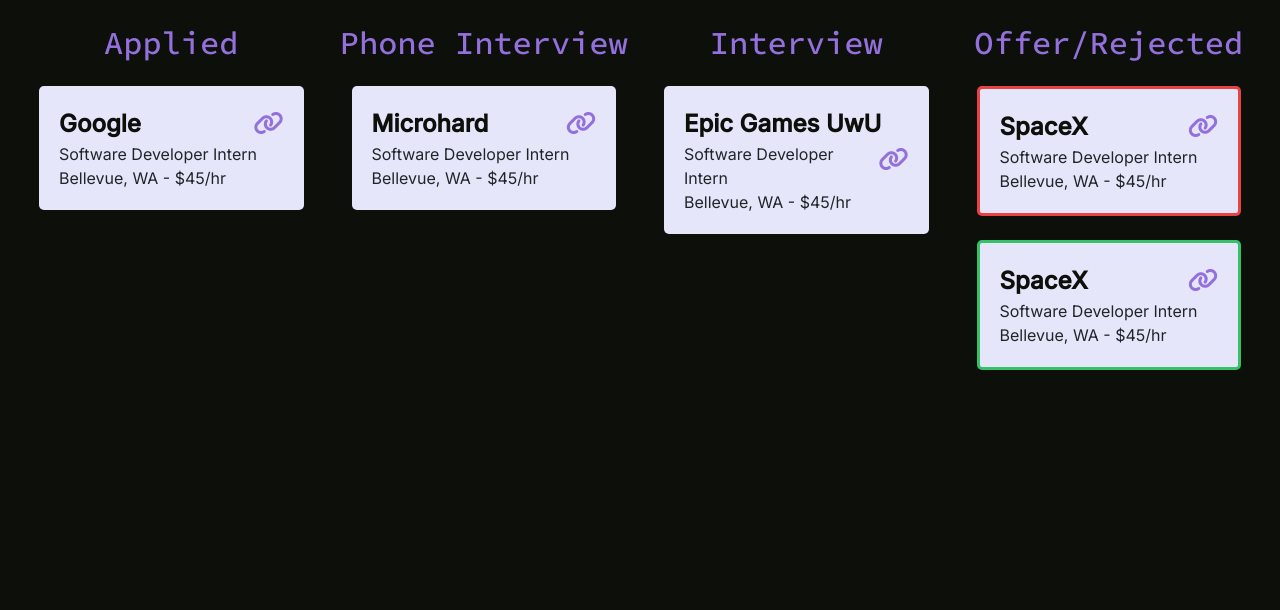
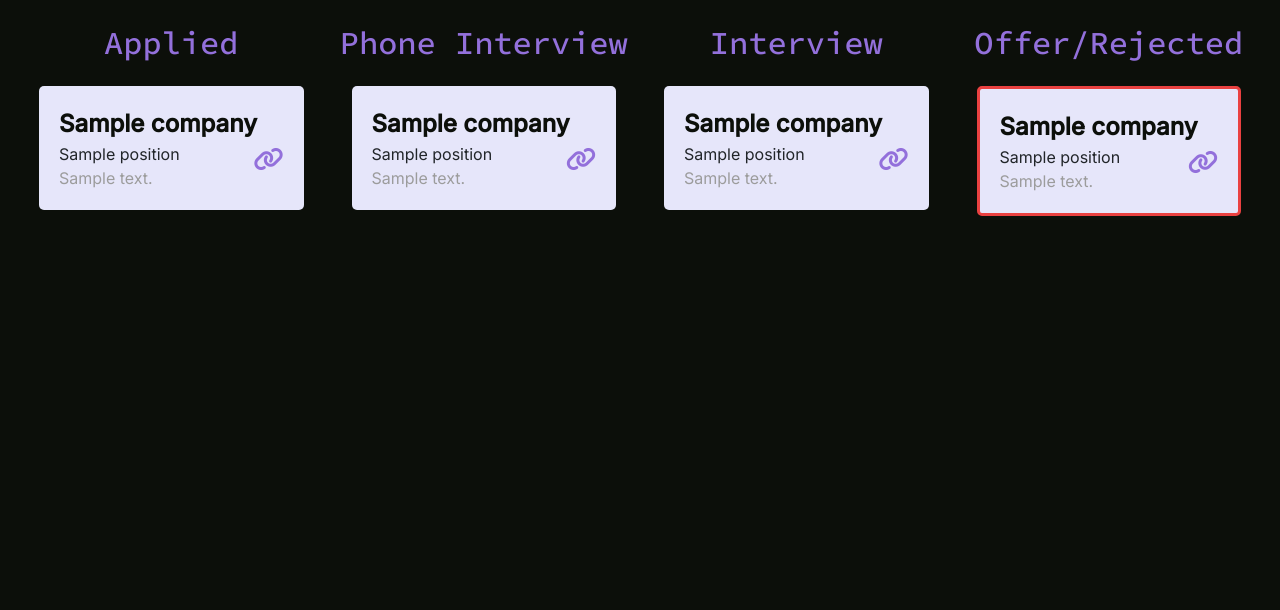
Before and after one commit to breyr/jobtracker, a Flask app: template src/templates/dashboard.html in a window 1280 px wide. Shown: the part 56-666 px from the top of the page. Run offline with Flask 3, Linux system fonts and the light colour scheme; the visitor is signed in with stand-in values (Sample User, id 1); the template is opened without the code that fills it: most values are stand-ins (such as "Sample title", 1, 10 or a date in 2020); some libraries are stand-ins or nearby versions.

Commit message:
feat: Xata integration to add an application

```diff
--- a/src/app.py
+++ b/src/app.py
@@ -56,7 +56,7 @@
             }
         })
         if res.is_success():
-            session['usr_uid'] = res['records'][0]['id']
+            session['uid'] = res['records'][0]['id']
         else:
             # user not in db
             pass
@@ -76,12 +76,12 @@
         # TODO refresh session token, tokens are invalid after 1 hour
         user_id = user['idToken']
         session['usr'] = user_id
+        session['email'] = email
         # add user to xata
         res = xata.records().insert('Users', {'email': email})
         if res.is_success() and 'idToken' in user:
             # user created in firebase and added to xata
-            session['email'] = email
-            session['usr_uid'] = res['id']
+            session['uid'] = res['id']
             return redirect(url_for('dashboard'))
     except:
         return redirect(url_for('index'))
@@ -91,9 +91,55 @@
 def dashboard():
     try:
         usr = session['usr']
-        return render_template('dashboard.html')
+
+        # Get all applications for the user
+        res = xata.data().query('Applications', {
+            "columns": ["*"],
+            "filter": {
+                "uid": session['uid']
+            }
+        })
+
+        # ! this could be slow if there are a lot of applications, but 4 queries will be slow if there are a lot of applications in the db
+        # Filter the applications by status
+        applied = [app for app in res['records']
+                   if app['status'] == 'applied']
+        phone_interview = [
+            app for app in res['records'] if app['status'] == 'phoneinterview']
+        interview = [
+            app for app in res['records'] if app['status'] == 'interview']
+        offer_rejected = [
+            app for app in res['records'] if app['status'] == 'offered' or app['status'] == 'rejected']
+
+        if res.is_success():
+            # applications retrieved
+            return render_template('dashboard.html', applied=applied, phone_interview=phone_interview, interview=interview, offer_rejected=offer_rejected)
     except KeyError:
         # If 'usr' is not in session, then the user is not logged in, redirect to index
+        return redirect(url_for('index'))
+
+
+@app.route('/newapp', methods=['POST'])
+def newapp():
+    try:
+        # user must be logged in
+        usr = session['usr']
+
+        # add application to xata
+        record = {
+            'uid': session['uid'],
+            'company': request.form['company'],
+            'position': request.form['position'],
+            'posting_link': request.form['posting-link'],
+            'status': request.form['status'],
+            'description': request.form['description'],
+        }
+
+        res = xata.records().insert('Applications', record)
+        if res.is_success():
+            # application added
+            return redirect(url_for('dashboard'))
+    except KeyError:
         return redirect(url_for('index'))
 
 
@@ -104,7 +150,7 @@
         # clear session
         session.pop('usr', None)
         session.pop('email', None)
-        session.pop('usr_uid', None)
+        session.pop('uid', None)
         return redirect(url_for('index'))
     except KeyError:
         return redirect(url_for('index'))
--- a/src/static/dashboard.js
+++ b/src/static/dashboard.js
@@ -60,10 +60,4 @@
     $('#new-application-modal .btn-outline-danger').click(function () {
         $('#new-application-modal').modal('hide');
     });
-
-    // Handle click event for the save changes button
-    $('#new-application-modal .btn-outline-danger').click(function () {
-        // TODO: Add your save changes logic here for updating the application details
-    });
-
 });
--- a/src/static/style.css
+++ b/src/static/style.css
@@ -162,3 +162,7 @@
 .company a:hover {
   color: #563f85;
 }
+
+.description {
+  color: rgb(156, 156, 156);
+}
--- a/src/templates/dashboard.html
+++ b/src/templates/dashboard.html
@@ -17,72 +17,84 @@
     <div class="p-2 w-25">
       <h2>Applied</h2>
       <section class="status-container">
-        <!-- TODO: Make divs clickable to have them move -->
-        <div class="application" id="fromserver1">
+        {% for application in applied %}
+        <div class="application" id="{{ application.id }}">
           <p class="company">
-            Google
-            <a href="#" target="_blank" class="posting-link"
+            {{ application.company }}
+            <a
+              href="{{application.posting_link}}"
+              target="_blank"
+              class="posting-link"
               ><i class="fa-solid fa-link"></i
             ></a>
           </p>
-          <p class="position">Software Developer Intern</p>
-          <p class="description">Bellevue, WA - $45/hr</p>
+          <p class="position">{{ application.position }}</p>
+          <p class="description">{{ application.description }}</p>
         </div>
+        {% endfor %}
       </section>
     </div>
     <div class="p-2 w-25">
       <h2>Phone Interview</h2>
       <section class="status-container">
-        <div class="application">
+        {% for application in phone_interview %}
+        <div class="application" id="{{ application.id }}">
           <p class="company">
-            Microhard
-            <a href="#" target="_blank" class="posting-link"
+            {{ application.company }}
+            <a
+              href="{{application.posting_link}}"
+              target="_blank"
+              class="posting-link"
               ><i class="fa-solid fa-link"></i
             ></a>
           </p>
-          <p class="position">Software Developer Intern</p>
-          <p class="description">Bellevue, WA - $45/hr</p>
+          <p class="position">{{ application.position }}</p>
+          <p class="description">{{ application.description }}</p>
         </div>
+        {% endfor %}
       </section>
     </div>
     <div class="p-2 w-25">
       <h2>Interview</h2>
       <section class="status-container">
-        <div class="application">
+        {% for application in interview %}
+        <div class="application" id="{{ application.id }}">
           <p class="company">
-            Epic Games UwU
-            <a href="#" target="_blank" class="posting-link"
+            {{ application.company }}
+            <a
+              href="{{application.posting_link}}"
+              target="_blank"
+              class="posting-link"
               ><i class="fa-solid fa-link"></i
             ></a>
           </p>
-          <p class="position">Software Developer Intern</p>
-          <p class="description">Bellevue, WA - $45/hr</p>
+          <p class="position">{{ application.position }}</p>
+          <p class="description">{{ application.description }}</p>
         </div>
+        {% endfor %}
       </section>
     </div>
     <div class="p-2 w-25">
       <h2>Offer/Rejected</h2>
       <section class="status-container">
-        <div class="application rejected">
+        {% for application in offer_rejected %}
+        <div
+          class="application {{ application.status }}"
+          id="{{ application.id }}"
+        >
           <p class="company">
-            SpaceX
-            <a href="#" target="_blank" class="posting-link"
+            {{ application.company }}
+            <a
+              href="{{application.posting_link}}"
+              target="_blank"
+              class="posting-link"
               ><i class="fa-solid fa-link"></i
             ></a>
           </p>
-          <p class="position">Software Developer Intern</p>
-          <p class="description">Bellevue, WA - $45/hr</p>
+          <p class="position">{{ application.position }}</p>
+          <p class="description">{{ application.description }}</p>
         </div>
-        <div class="application offered">
-          <p class="company">
-            SpaceX
-            <a href="#" target="_blank" class="posting-link"
-              ><i class="fa-solid fa-link"></i
-            ></a>
-          </p>
-          <p class="position">Software Developer Intern</p>
-          <p class="description">Bellevue, WA - $45/hr</p>
-        </div>
+        {% endfor %}
       </section>
     </div>
   </div>
@@ -123,7 +135,7 @@
               <option value="applied">Applied</option>
               <option value="phoneinterview">Phone Interview</option>
               <option value="interview">Interview</option>
-              <option value="offer">Offered</option>
+              <option value="offered">Offered</option>
               <option value="rejected">Rejected</option>
             </select>
           </div>
@@ -158,13 +170,14 @@
         </h5>
       </div>
       <div class="modal-body">
-        <form id="application-form">
+        <form id="application-form" action="/newapp" method="POST">
           <div class="mb-3">
             <label for="company" class="form-label">Company</label>
             <input
               type="text"
               class="form-control"
               id="company"
+              name="company"
               placeholder="Google, Amazon, etc."
             />
           </div>
@@ -174,6 +187,7 @@
               type="text"
               class="form-control"
               id="position"
+              name="position"
               placeholder="Software Developer Intern"
             />
           </div>
@@ -183,12 +197,13 @@
               type="text"
               class="form-control"
               id="posting-link"
+              name="posting-link"
               placeholder="Link to job posting - LinkedIn, Indeed, etc."
             />
           </div>
           <div class="mb-3">
             <label for="status" class="form-label">Status</label>
-            <select class="form-control" id="status">
+            <select class="form-control" id="status" name="status">
               <option value="applied">Applied</option>
               <option value="phoneinterview">Phone Interview</option>
               <option value="interview">Interview</option>
@@ -202,13 +217,16 @@
               class="form-control"
               id="description"
               rows="3"
+              name="description"
               placeholder="Location, rate, anything you would like to note..."
             ></textarea>
           </div>
+          <button type="submit" class="btn btn-outline-dark">
+            Save changes
+          </button>
         </form>
       </div>
       <div class="modal-footer">
-        <button type="button" class="btn btn-outline-dark">Save changes</button>
         <button type="button" class="btn btn-outline-danger">Close</button>
       </div>
     </div>
```
Also changed, not shown: examplerecord.json (added, +16 -0 lines), README.md.
